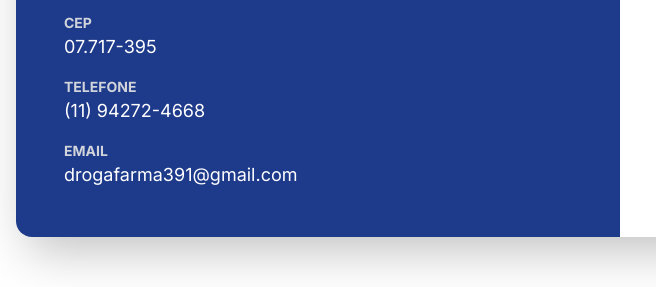
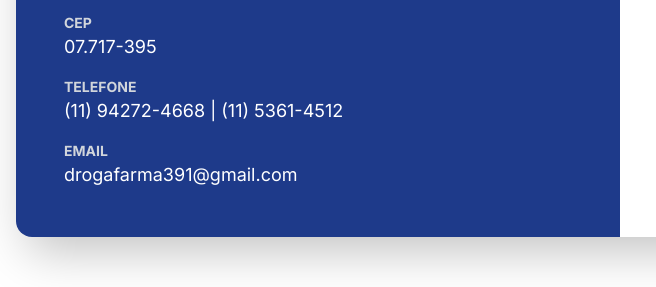
Before and after one commit to UnicoContato/dfarma-dominio, a plain HTML site: page index.html in a window 1280 px wide. Shown: the part 3030-3317 px from the top of the page, 0-656 px from the left. Drawn offline with nearby package versions, Linux system fonts and the light colour scheme; grey boxes are pictures that could not be loaded.

Commit message:
refactor: adiciona número de telefone conforme solicitação do cliente

```diff
--- a/index.html
+++ b/index.html
@@ -173,7 +173,7 @@
                         </li>
                         <li>
                             <strong class="block text-gray-300 text-sm">TELEFONE</strong>
-                            (11) 94272-4668
+                            (11) 94272-4668 | (11) 5361-4512
                         </li>
                         <li>
                             <strong class="block text-gray-300 text-sm">EMAIL</strong>
```
